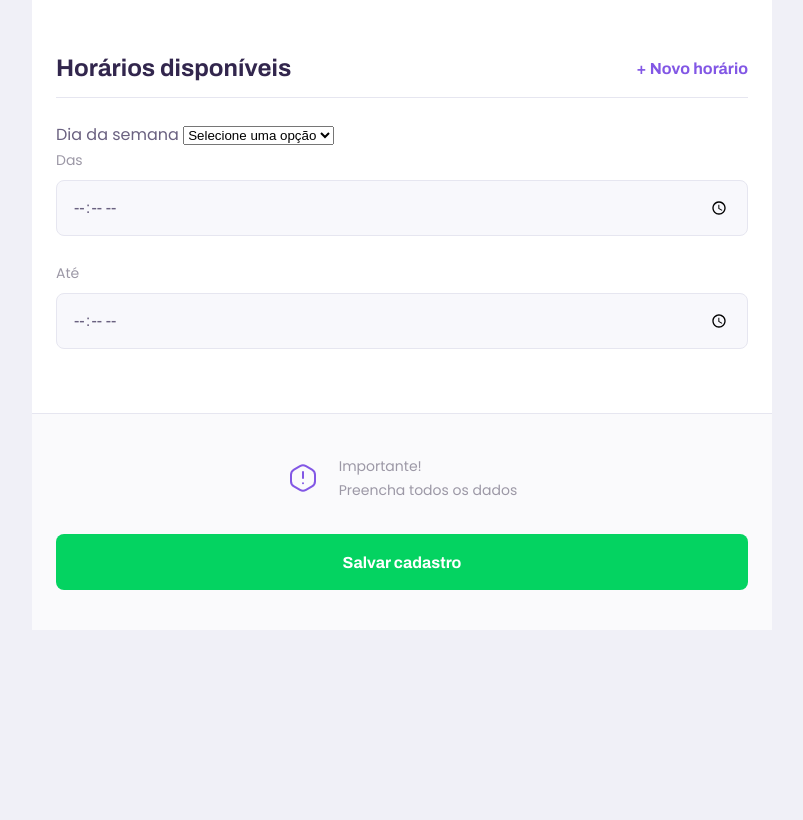
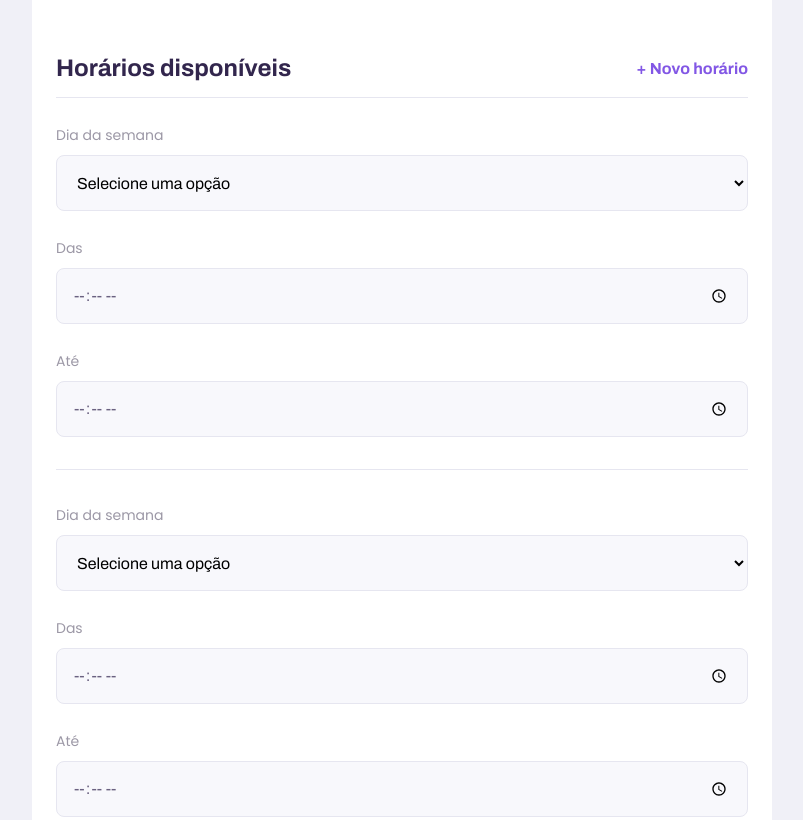
Before and after one commit to RSinhoroto/proffy, a plain HTML site: page give-classes.html in a window 1280 px wide. Shown: the part 1320-2140 px from the top of the page, without its empty margins (238-1041 px from the left). Before the commit the page ends 1950 px from the top, so only its background shows below. Drawn offline with Linux system fonts and the light colour scheme.

Commit message:
Fixed class for teacher schedule

```diff
--- a/give-classes.html
+++ b/give-classes.html
@@ -89,7 +89,8 @@
               <button id="add-time">+ Novo horário</button>
             </legend>
 
-            <div class="schedule-time">
+          <div class="schedule-item">
+            <div class="select-block">
               <label for="weekday">Dia da semana</label>
               <select name="weekday[]" required>
                 <option value="" hidden="">Selecione uma opção</option>
@@ -112,6 +113,36 @@
               <label for="time_to">Até</label>
               <input type="time" name="time_to[]" required>
             </div>
+
+          </div>
+
+          <div class="schedule-item">
+            <div class="select-block">
+              <label for="weekday">Dia da semana</label>
+              <select name="weekday[]" required>
+                <option value="" hidden="">Selecione uma opção</option>
+                  <option value="0">Domingo</option>
+                  <option value="1">Segunda-feira</option>
+                  <option value="2">Terça-feira</option>
+                  <option value="3">Quarta-feira</option>
+                  <option value="4">Quinta-feira</option>
+                  <option value="5">Sexta-feira</option>
+                  <option value="6">Sábado</option>
+              </select>
+            </div>
+
+            <div class="input-block">
+              <label for="time_from">Das</label>
+              <input type="time" name="time_from[]" required>
+            </div>
+
+            <div class="input-block">
+              <label for="time_to">Até</label>
+              <input type="time" name="time_to[]" required>
+            </div>
+
+          </div>
+
           </fieldset>
         </form>
 
--- a/styles/partials/page-give-classes.css
+++ b/styles/partials/page-give-classes.css
@@ -108,6 +108,13 @@
 }
 
 
+.schedule-item+.schedule-item {
+  margin-top: 3.2rem;
+  padding-top: 3.2rem;
+
+  border-top: 1px solid var(--color-line-in-white);
+}
+
 @media (min-width: 700px) {
   #page-give-classes #container {
     max-width: 100vw;
```
